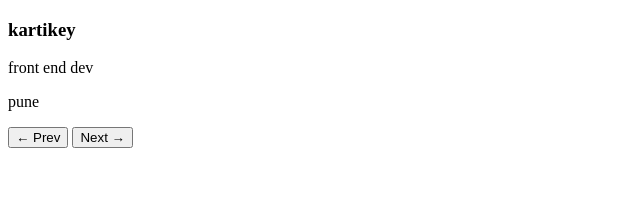
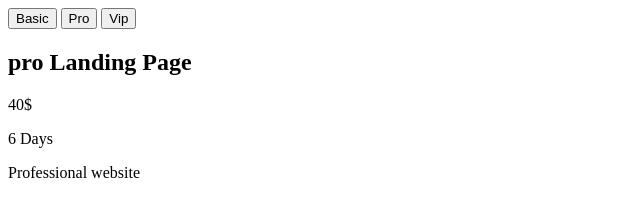
Before and after one commit to KartikeyPandey327/Front-end-, a plain HTML site: page index.html in a window 1280 px wide. Shown: the whole page, without its empty margins (0-640 px from the left). Drawn offline with Linux system fonts and the light colour scheme.

Commit message:
3-Tier Service Package Switcher

```diff
--- a/index.html
+++ b/index.html
@@ -1,18 +1,18 @@
 <!DOCTYPE html>
 <html lang="en">
 <head>
+
     <link rel="stylesheet" href="style.css">
-    <meta charset="UTF-8">
-    <meta name="viewport" content="width=device-width, initial-scale=1.0">
-    <title>Client Testimonial Slider</title>
+    <title>3-Tier Service Package Switcher</title>
 </head>
 <body>
-    <h3 id="review-name"></h3>
-    <p id="review-role"></p>
-    <p id="review-city"></p>
-    <p id="review-counter"></p>
-    <button id="prev">← Prev</button>
-    <button id="next">Next →</button>
- <script src="script.js"></script>
+    <button id="basic_btn"> Basic</button>
+    <button id="pro_btn">Pro</button>
+    <button id="vip_btn">Vip</button>
+    <h2 id="name"></h2>
+    <p id="price"></p>
+    <p id="delivery"></p>
+    <p id="details"></p>
+<script src="script.js"></script>
 </body>
 </html>
--- a/script.js
+++ b/script.js
@@ -1,37 +1,38 @@
-reviews=[
-    { name:"kartikey", role:"front end dev", city:"pune"},
-    { name:"ishika", role:"back end dev", city:"nagpur"},
-    { name:"bhende", role:"full stack dev", city:"hinganghat"}
+packages=[
+    {name:"Basic Landing Page", price:"10$", delivery:"3 Days", details:"simple plain website"},
+    {name:"pro Landing Page", price:"40$", delivery:"6 Days", details:" Professional website"},
+    {name:"Advanced Landing Page", price:"80$", delivery:"2/3week", details:"custom website"}
 ]
-let index=0;
 
+let index = 1;
 
-const review_name=document.querySelector("#review-name");
-const review_role=document.querySelector("#review-role");
-const review_city=document.querySelector("#review-city");
-const prev=document.querySelector("#prev");
-const next=document.querySelector("#next");
+const basic_btn=document.querySelector("#basic_btn");
+const pro_btn=document.querySelector("#pro_btn");
+const vip_btn=document.querySelector("#vip_btn");
 
-function showReview(name, role, city){
-    const current=reviews[index];
-    review_name.textContent=current.name
-    review_role.textContent=current.role
-    review_city.textContent=current.city
+const name_pkg=document.querySelector("#name");
+const price_pkg=document.querySelector("#price");
+const delivery_pkg=document.querySelector("#delivery");
+const details_pkg=document.querySelector("#details");
+
+function Offers(name, price, delivery, details){
+    const current=packages[index];
+    name_pkg.textContent=current.name;
+    price_pkg.textContent=current.price;
+    delivery_pkg.textContent=current.delivery;
+    details_pkg.textContent=current.details;
 }
-prev.addEventListener("click", () => {
-    if (index===0){
-        index=2;
-    }else{
-        index=index-1;
-    }
-    showReview();
+
+basic_btn.addEventListener("click", () => {
+    index=0;
+    Offers();
 });
-next.addEventListener("click", () => {
-    if (index===2){
-        index=0;
-    }else{
-        index=index+1;
-    }
-    showReview();
+pro_btn.addEventListener("click", () => {
+    index=1;
+    Offers();
 });
-showReview();
+vip_btn.addEventListener("click", () => {
+    index=2;
+    Offers();
+});
+Offers();
```
